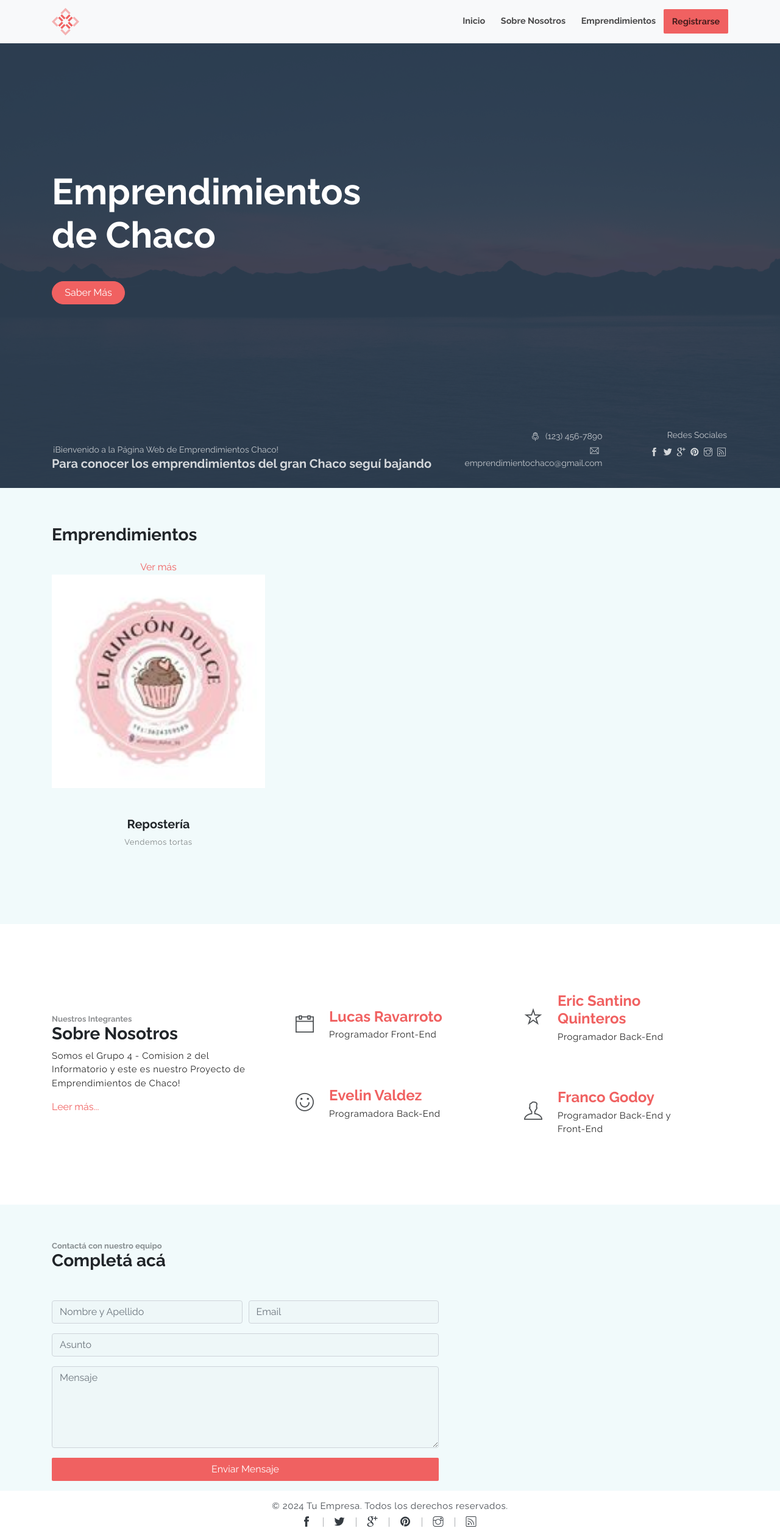
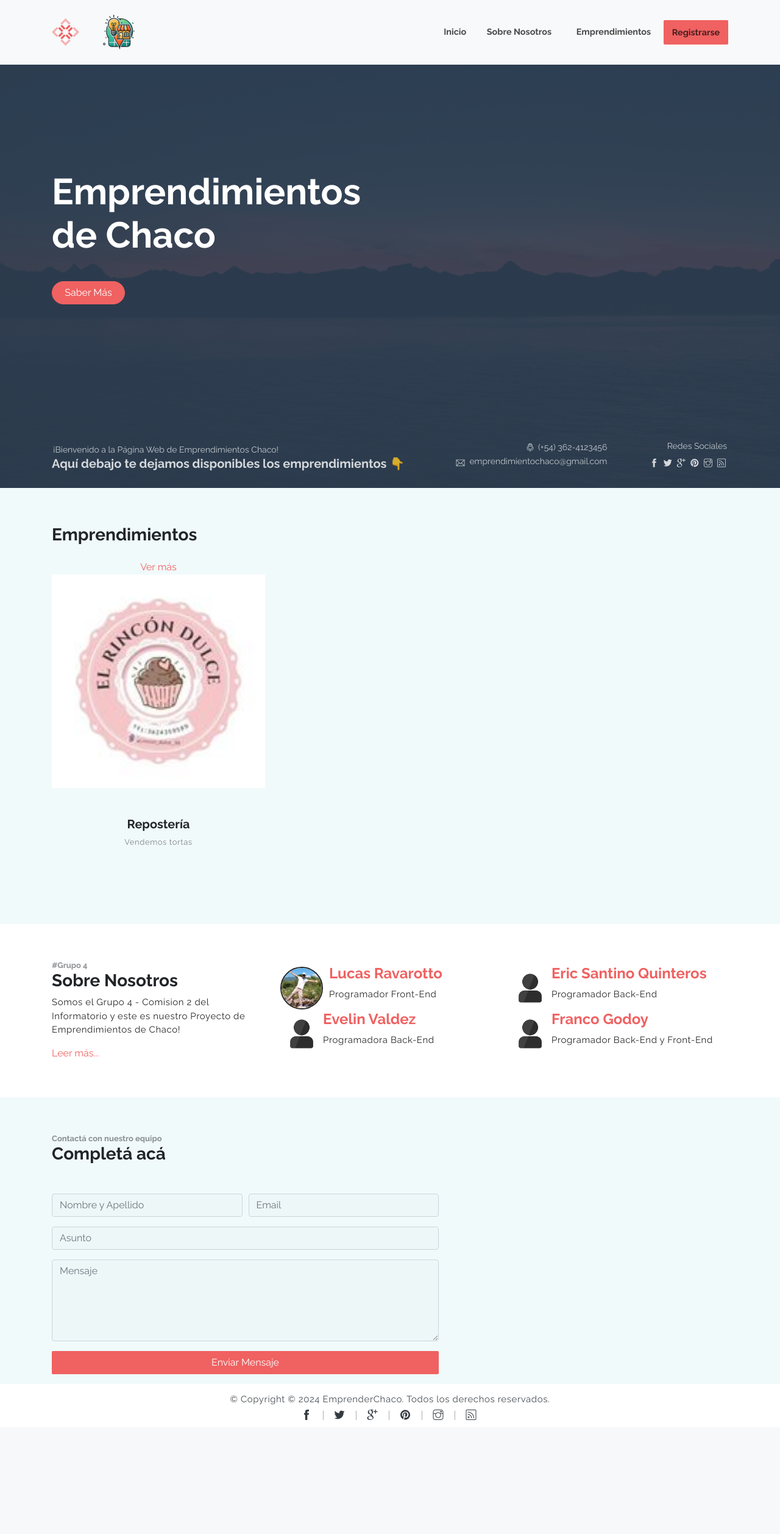
Before and after one commit to LucasDRavarotto/Emprender, a Django app: page / in a window 1280 px wide. Shown: the whole page at 61% size. After the commit the page ends 2328 px from the top, so only its background shows below. Run offline with Django 5.2, Linux system fonts and the light colour scheme; data comes from the database, SQL or seed files in the repository; both versions use the stored data as it was after the commit; some libraries are stand-ins or nearby versions.

Commit message:
Front1.0

```diff
--- a/blog/urls.py
+++ b/blog/urls.py
@@ -21,7 +21,7 @@ from django.conf.urls.static import static
 
 urlpatterns = [
     path('admin/', admin.site.urls),
-    path('', include('post.urls'))
+    path('', include('post.urls')),
 
 ]
 
--- a/post/models.py
+++ b/post/models.py
@@ -1,4 +1,5 @@
 from django.db import models
+from django.contrib.auth.models import User
 import uuid
 
 # Crea tu modelo Category primero
--- a/templates/contacto.html
+++ b/templates/contacto.html
@@ -1,5 +1,5 @@
 <!DOCTYPE html>
-<html lang="es">
+<html lang="es-ar">
 <head>
     <meta charset="UTF-8">
     <meta name="viewport" content="width=device-width, initial-scale=1.0">
--- a/templates/main.html
+++ b/templates/main.html
@@ -1,10 +1,11 @@
 {% load static %}
 
 <!DOCTYPE html>
-<html lang="en">
+<html lang="es-ar">
+
 <head>
     <meta charset="utf-8">
-    <meta name="viewport" content="width=device-width, initial-scale=1, shrink-to-fit=no">
+    <meta name="viewport" content="width=device-width, initial-scale=1.0, shrink-to-fit=no">
     <meta name="description" content="Página de emprendimientos.">
     <meta name="author" content="Tu Nombre">
     <title>Página de Emprendimientos</title>
@@ -15,7 +16,10 @@
     <link rel="stylesheet" href="{% static 'assets/vendors/owl-carousel/css/owl.theme.default.css' %}">
     <link rel="stylesheet" href="{% static 'assets/css/ollie.css' %}">
 
+
+
 </head>
+
 <body data-spy="scroll" data-target=".navbar" data-offset="40" id="home">
 
     <nav id="scrollspy" class="navbar navbar-light bg-light navbar-expand-lg fixed-top" data-spy="affix" data-offset-top="20">
@@ -25,15 +29,21 @@
                 <span class="navbar-toggler-icon"></span>
             </button>
 
+            <div class="container-fluid">
+                <a class="navbar-brand" href="/">
+                  <img src="{% static 'images/logo-bg.png' %}" alt="Logo de mi sitio" width="70px" height="70px" class="d-inline-block align-top">
+                </a>
+              </div>
+
             <div class="collapse navbar-collapse" id="navbarSupportedContent">
                 <ul class="navbar-nav ml-auto">
-                    <li class="nav-item">
+                    <li class="nav-item mx-1">
                         <a class="nav-link" href="#home">Inicio</a>
                     </li>
-                    <li class="nav-item">
-                        <a class="nav-link" href="#about">Sobre Nosotros</a>
+                    <li class="nav-item mx-1">
+                        <a class="nav-link" style="width: 135px;" href="#about">Sobre Nosotros</a>
                     </li>
-                    <li class="nav-item">
+                    <li class="nav-item mx-2">
                         <a class="nav-link" href="#expertises">Emprendimientos</a>
                     </li>
                     <li class="nav-item">
@@ -75,14 +85,19 @@
         <div class="infos container mb-4 mb-md-2">
             <div class="title">
                 <h6 class="subtitle font-weight-normal">¡Bienvenido a la Página Web de Emprendimientos Chaco!</h6>
-                <h5>Para conocer los emprendimientos del gran Chaco seguí bajando</h5>
+                <h5>Aquí debajo te dejamos disponibles los emprendimientos &#x1F447; </h5>
 
             </div>
             <div class="socials text-right">
                 <div class="row justify-content-between">
                     <div class="col">
-                        <a class="d-block subtitle"><i class="ti-microphone pr-2"></i> (123) 456-7890</a>
-                        <a class="d-block subtitle"><i class="ti-email pr-2"></i> emprendimientochaco@gmail.com</a>
+                        <a class="d-block subtitle"><i class="ti-microphone pr-2"></i>(+54) 362-4123456</a>
+                        <a class="d-block subtitle">
+                            <span class="d-flex align-items-center">
+                              <i class="ti-email mx-2"></i>
+                              <span>emprendimientochaco@gmail.com</span>
+                            </span>
+                          </a>
                     </div>
                     <div class="col">
                         <h6 class="subtitle font-weight-normal mb-2">Redes Sociales</h6>
@@ -126,24 +141,24 @@
         <div class="container">
             <div class="row align-items-center mr-auto">
                 <div class="col-md-4">
-                    <h6 class="xs-font mb-0">Nuestros Integrantes</h6>
+                    <h5 class="xs-font mb-0">#Grupo 4</h5>
                     <h3 class="section-title">Sobre Nosotros</h3>
                     <p>Somos el Grupo 4 - Comision 2 del Informatorio y este es nuestro Proyecto de Emprendimientos de Chaco!</p>
                     <a href="javascript:void(0)">Leer más...</a>
                 </div>
                 <div class="col-sm-6 col-md-4 ml-auto">
-                    <div class="widget">
+                    <div class="usuario1 d-flex align-items-center">
                         <div class="icon-wrapper">
-                            <i class="ti-calendar"></i>
+                            <img src="static/images/lucas.jpg" width="70px" height="70px" alt="Foto de usuario1" style="border-radius: 50%; border: 2px solid #272727; margin-right: 10px;">
                         </div>
                         <div class="infos-wrapper">
-                            <h4 class="text-primary">Lucas Ravarroto</h4>
+                            <h4 class="text-primary">Lucas Ravarotto</h4>
                             <p>Programador Front-End</p>
                         </div>
                     </div>
-                    <div class="widget">
+                    <div class="usuario2 d-flex align-items-center">
                         <div class="icon-wrapper">
-                            <i class="ti-face-smile"></i>
+                            <img src="{% if user.profile.picture %}{{ user.profile.picture.url }}{% else %}static/images/anon.jpg{% endif %}" width="70px" height="70px" alt="Foto de usuario">
                         </div>
                         <div class="infos-wrapper">
                             <h4 class="text-primary">Evelin Valdez</h4>
@@ -152,18 +167,18 @@
                     </div>
                 </div>
                 <div class="col-sm-6 col-md-4">
-                    <div class="widget">
+                    <div class="usuario3 d-flex align-items-center">
                         <div class="icon-wrapper">
-                            <i class="ti-star"></i>
+                            <img src="{% if user.profile.picture %}{{ user.profile.picture.url }}{% else %}static/images/anon.jpg{% endif %}" width="70px" height="70px" alt="Foto de usuario">
                         </div>
                         <div class="infos-wrapper">
                             <h4 class="text-primary">Eric Santino Quinteros</h4>
                             <p>Programador Back-End</p>
                         </div>
                     </div>
-                    <div class="widget">
+                    <div class="usuario4 d-flex align-items-center">
                         <div class="icon-wrapper">
-                            <i class="ti-user"></i>
+                            <img src="{% if user.profile.picture %}{{ user.profile.picture.url }}{% else %}static/images/anon.jpg{% endif %}" width="70px" height="70px" alt="Foto de usuario">
                         </div>
                         <div class="infos-wrapper">
                             <h4 class="text-primary">Franco Godoy</h4>
@@ -223,7 +238,7 @@
 
     <footer class="footer text-center">
         <div class="container">
-            <p>&copy; 2024 Tu Empresa. Todos los derechos reservados.</p>
+            <p>&copy; Copyright © 2024 EmprenderChaco. Todos los derechos reservados.</p>
             <div class="social-links">
                 <a href="javascript:void(0)" class="link pr-1"><i class="ti-facebook"></i></a>
                 <a href="javascript:void(0)" class="link pr-1"><i class="ti-twitter-alt"></i></a>
--- a/templates/post/post_detail.html
+++ b/templates/post/post_detail.html
@@ -1,6 +1,6 @@
 <!DOCTYPE html>
 {% load static %}
-<html lang="en">
+<html lang="es-ar">
 <head>
     <meta charset="UTF-8">
     <meta http-equiv="X-UA-Compatible" content="IE=edge">
```
Also changed, not shown: blog/settings.py (+4 -3 lines), asd.html (added), db.sqlite3, post/migrations/0003_profile.py (added), post/migrations/0004_delete_profile.py (added), static/images/anon.jpg (added), static/images/logo-bg.png (added), static/images/lucas.jpg (added), static/images/models.py.png (deleted), static/images/plata.png (deleted), static/images/plata_5UxFMKU.png (deleted), templates/css/styles.css (added).
